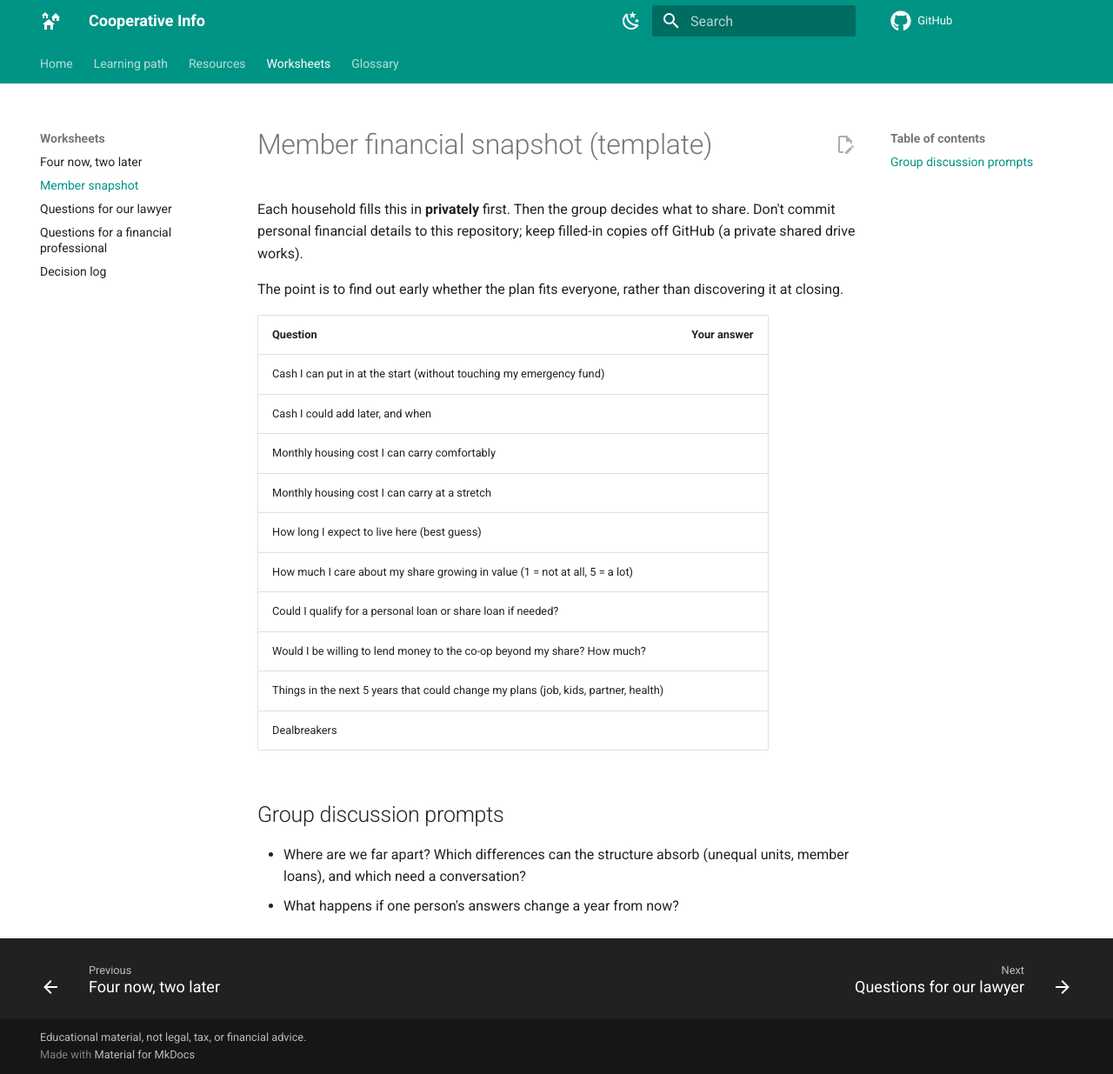
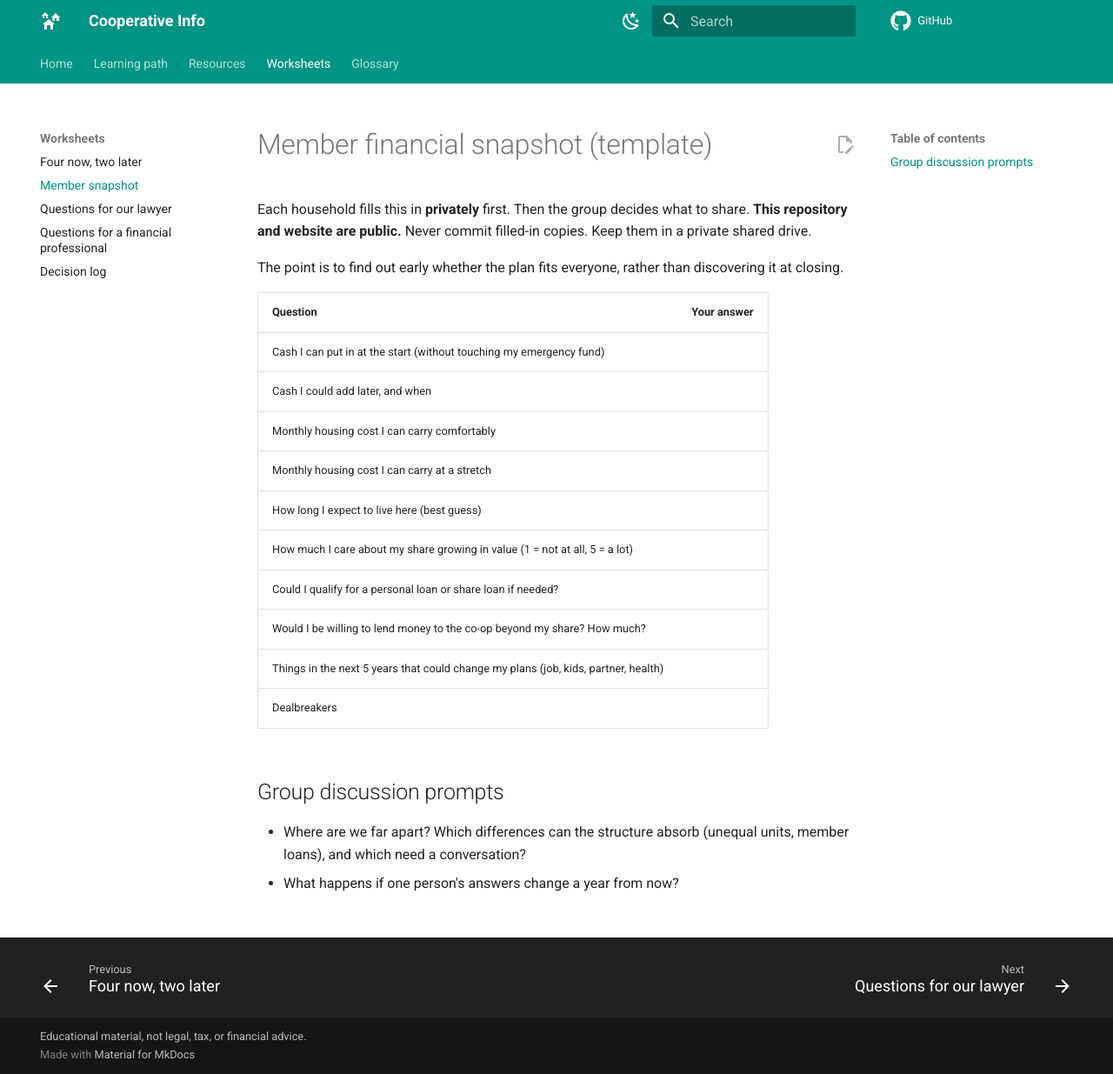
Before and after one commit to zombience/cooperative_info, an MkDocs documentation site: the page built from docs/worksheets/member-snapshot.md, in a window 1280 px wide and 1235 px high. Shown: the whole window at 87% size. Built offline with MkDocs 1.6.1 and Material for MkDocs 9.7.7, drawn with Linux system fonts in a browser that asks for light colours; comment, search, counter and statistics services are not loaded.

Commit message:
Treat the repository as public
The repository is now public, so remove the private/ folder and update
the README, contributing guide, member snapshot and mkdocs.yml to say
that everything in the repo is public and member-only material belongs
in a private shared drive.

Co-Authored-By: Claude Opus 5.5 (1M context) <noreply@anthropic.com>
Claude-Session: https://claude.ai/code/session_01LpKWVXZuGJWmrcHk59fyzM

```diff
--- a/docs/worksheets/member-snapshot.md
+++ b/docs/worksheets/member-snapshot.md
@@ -1,6 +1,6 @@
 # Member financial snapshot (template)
 
-Each household fills this in **privately** first. Then the group decides what to share. Don't commit personal financial details to this repository; keep filled-in copies off GitHub (a private shared drive works).
+Each household fills this in **privately** first. Then the group decides what to share. **This repository and website are public.** Never commit filled-in copies. Keep them in a private shared drive.
 
 The point is to find out early whether the plan fits everyone, rather than discovering it at closing.
 
--- a/mkdocs.yml
+++ b/mkdocs.yml
@@ -5,8 +5,8 @@ repo_url: https://github.com/zombience/cooperative_info
 edit_uri: edit/main/docs/
 copyright: Educational material, not legal, tax, or financial advice.
 
-# Only files under docs/ are published. Anything elsewhere in the repo
-# (including private/) stays in the repository and never reaches the site.
+# Only files under docs/ become pages on the site. The repository itself
+# is public too, so nothing private belongs anywhere in it.
 docs_dir: docs
 
 theme:
```
Also changed, not shown: CONTRIBUTING.md (+3 -3 lines), README.md (+2 -2 lines), private/README.md (deleted, +0 -9 lines).
